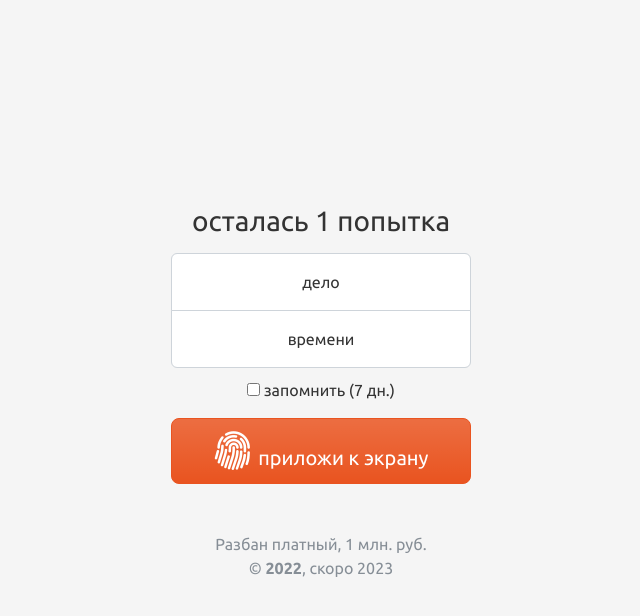
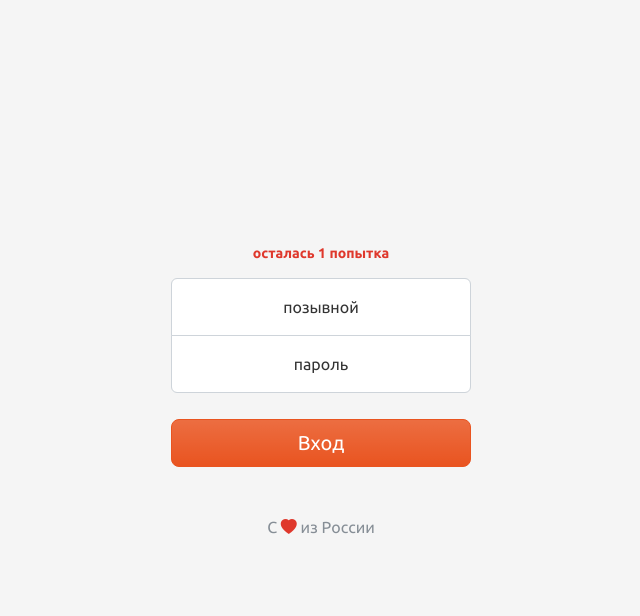
Before and after one commit to pooh2pooh/forum, a PHP site: page / in a window 1280 px wide. Shown: the top 616 px of the page, without its empty margins (319-959 px from the left). Run offline with PHP 8.4, Linux system fonts and the light colour scheme; some libraries are stand-ins or nearby versions.

Commit message:
added russian bear hacker.

```diff
--- a/auth.class.php
+++ b/auth.class.php
@@ -4,7 +4,7 @@
 	#
 	# Проверяем авторизацию пользователя,
 	# если нет, закрываем страницу с ошибкой
-	isset($_SESSION['AUTH']) ?: die("<div style='padding: 5em;'><h1>Ошибка! Тебя тут не ждут :(</h1>Попробуй <a href='/'>авторизоваться</a></div>");
+	isset($_SESSION['AUTH']) ?: die("<div class='text-center py-5'><a href='/'><img class='img-fluid' src='system-page-cover.png'></a><h1 class='pt-3'>Ты кто?</h1>Попробуй <a href='/'>авторизоваться</a></div><!-- Что ты здесь хотел увидеть ? -->");
 
 
 	#
--- a/create_topic.php
+++ b/create_topic.php
@@ -77,9 +77,9 @@
 		<div class="container">
 			<div class="d-flex flex-wrap align-items-center justify-content-center">
 				<ul class="nav col-12 my-1 justify-content-around my-md-0 text-small">
-					<li class="text-center"><a href="forum.php" class="nav-link"><i class="bi bi-house mx-auto mb-1" style="font-size: 2rem;"></i><br>ГЛАВНАЯ</a></li>
-					<li class="text-center"><a href="create_topic.php" class="nav-link"><i class="bi bi-bookmark-plus-fill mx-auto mb-1" style="font-size: 2rem;"></i><br>НОВЫЙ ТОПИК</a></li>
-					<li class="text-center"><a href="#" class="nav-link"><i class="bi bi-gear mx-auto mb-1" style="font-size: 2rem;"></i><br>НАСТРОЙКИ</a></li>
+					<li class="text-center"><a href="forum.php" class="nav-link"><i class="bi bi-house mx-auto mb-1" style="font-size: 1.3rem;"></i><br>ГЛАВНАЯ</a></li>
+					<li class="text-center"><a href="create_topic.php" class="nav-link"><i class="bi bi-bookmark-plus-fill mx-auto mb-1" style="font-size: 1.3rem;"></i><br>НОВЫЙ ТОПИК</a></li>
+					<li class="text-center"><a href="#" class="nav-link"><i class="bi bi-gear mx-auto mb-1" style="font-size: 1.3rem;"></i><br>НАСТРОЙКИ</a></li>
 				</ul>
 			</div>
 		</div>
--- a/forum.php
+++ b/forum.php
@@ -56,9 +56,9 @@ foreach ($topics as $row)
 		<div class="container">
 			<div class="d-flex flex-wrap align-items-center justify-content-center">
 				<ul class="nav col-12 my-1 justify-content-around my-md-0 text-small">
-					<li class="text-center"><a href="forum.php" class="nav-link"><i class="bi bi-house-fill mx-auto mb-1" style="font-size: 2rem;"></i><br>ГЛАВНАЯ</a></li>
-					<li class="text-center"><a href="create_topic.php" class="nav-link"><i class="bi bi-bookmark-plus mx-auto mb-1" style="font-size: 2rem;"></i><br>НОВЫЙ ТОПИК</a></li>
-					<li class="text-center"><a href="#" class="nav-link"><i class="bi bi-gear mx-auto mb-1" style="font-size: 2rem;"></i><br>НАСТРОЙКИ</a></li>
+					<li class="text-center"><a href="forum.php" class="nav-link"><i class="bi bi-house-fill mx-auto mb-1" style="font-size: 1.3rem;"></i><br>ГЛАВНАЯ</a></li>
+					<li class="text-center"><a href="create_topic.php" class="nav-link"><i class="bi bi-bookmark-plus mx-auto mb-1" style="font-size: 1.3rem;"></i><br>НОВЫЙ ТОПИК</a></li>
+					<li class="text-center"><a href="#" class="nav-link"><i class="bi bi-gear mx-auto mb-1" style="font-size: 1.3rem;"></i><br>НАСТРОЙКИ</a></li>
 				</ul>
 			</div>
 		</div>
--- a/index.php
+++ b/index.php
@@ -23,31 +23,26 @@ $stdout = new stdout();
 !isset($_SESSION['AUTH']) ?: header('Location: /forum.php');
 if (isset($_POST['USERNAME']) && isset($_POST['PASSWORD'])) {
 
-				($stdout->Auth($_POST['USERNAME'], $_POST['PASSWORD']) ? header('Location: /forum.php') : die('<h1>Упс! Тебя тут не ждали,</h1>лучше больше не пытайся.')) ?: $_SESSION['AUTH'] = $_POST['USERNAME'];
+				($stdout->Auth($_POST['USERNAME'], $_POST['PASSWORD']) ? header('Location: /forum.php') : die("<div class='text-center py-5'><img class='img-fluid' src='system-page-cover.png'></div><!-- Что ты здесь хотел увидеть ? -->")) ?: $_SESSION['AUTH'] = $_POST['USERNAME'];
 
 }
 
 ?>
 
 		<form action="/" method="post">
-			<h1 class="h3 mb-3 fw-normal">осталась 1 попытка</h1>
+			<h1 class="mb-3 fw-bold small text-danger">осталась 1 попытка</h1>
 
 			<div class="form-floating">
 				<input type="text" class="form-control" id="inputLogin" name="USERNAME" placeholder="username">
-				<label for="inputLogin">дело</label>
+				<label for="inputLogin">позывной</label>
 			</div>
 			<div class="form-floating">
 				<input type="password" class="form-control" id="inputPassword" name="PASSWORD" placeholder="password">
-				<label for="inputPassword">времени</label>
+				<label for="inputPassword">пароль</label>
 			</div>
 
-			<div class="checkbox mb-3">
-				<label>
-					<input type="checkbox" value="remember-me"> запомнить (7 дн.)
-				</label>
-			</div>
-			<button class="w-100 btn btn-lg btn-primary bg-gradient" type="submit"><i class="bi bi-fingerprint h1"></i> приложи к экрану</button>
-			<p class="mt-5 mb-3 text-muted">Разбан платный, 1 млн. руб.<br>&copy; <strong>2022</strong>, скоро 2023</p>
+			<button class="w-100 btn btn-lg btn-primary bg-gradient mt-3" type="submit">Вход</button>
+			<p class="mt-5 mb-3 text-muted">С <i class="bi bi-heart-fill text-danger"></i> из России</p>
 		</form>
 	</main>
 
--- a/read_topic.php
+++ b/read_topic.php
@@ -82,9 +82,9 @@
 		<div class="container">
 			<div class="d-flex flex-wrap align-items-center justify-content-center">
 				<ul class="nav col-12 my-1 justify-content-around my-md-0 text-small">
-					<li class="text-center"><a href="forum.php" class="nav-link"><i class="bi bi-house mx-auto mb-1" style="font-size: 2rem;"></i><br>ГЛАВНАЯ</a></li>
-					<li class="text-center"><a class="nav-link" data-bs-toggle="modal" href="#modalEditor" role="button"><i class="bi bi-send-plus-fill mx-auto mb-1" style="font-size: 2rem;"></i><br>ЗАПОСТИТЬ</a></li>
-					<li class="text-center"><a href="#" class="nav-link"><i class="bi bi-gear mx-auto mb-1" style="font-size: 2rem;"></i><br>НАСТРОЙКИ</a></li>
+					<li class="text-center"><a href="forum.php" class="nav-link"><i class="bi bi-house mx-auto mb-1" style="font-size: 1.3rem;"></i><br>ГЛАВНАЯ</a></li>
+					<li class="text-center"><a class="nav-link" data-bs-toggle="modal" href="#modalEditor" role="button"><i class="bi bi-send-plus-fill mx-auto mb-1" style="font-size: 1.3rem;"></i><br>ЗАПОСТИТЬ</a></li>
+					<li class="text-center"><a href="#" class="nav-link"><i class="bi bi-gear mx-auto mb-1" style="font-size: 1.3rem;"></i><br>НАСТРОЙКИ</a></li>
 				</ul>
 			</div>
 		</div>
```
Also changed, not shown: system-page-cover.png (added), 1 other file.
